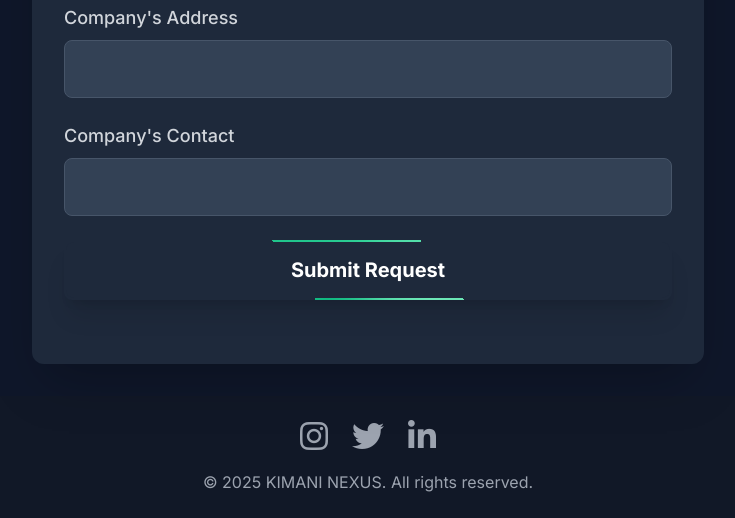
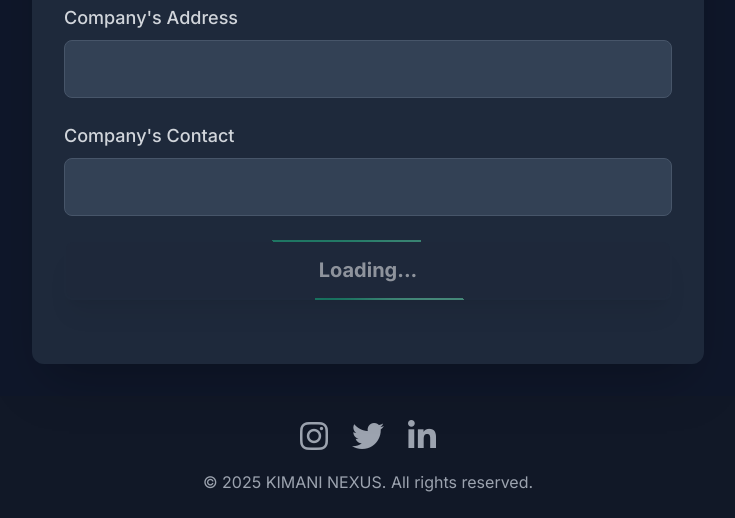
Before and after one commit to Kimani122/kimani-nexus-portfolio, a Flask app: page /request_cv in a window 1280 px wide. Shown: the part 1191-1709 px from the top of the page, without its empty margins (272-1007 px from the left). Run offline with Flask 3, Linux system fonts and the light colour scheme; some libraries are stand-ins or nearby versions.

Commit message:
Fix: Resolved InvalidCharacterError in displayMessage function and added form loading state for CV request.

```diff
--- a/templates/request_cv.html
+++ b/templates/request_cv.html
@@ -52,10 +52,10 @@
                    class="w-full p-4 rounded-lg bg-slate-700 border border-slate-600 text-white focus:outline-none focus:ring-2 focus:ring-emerald-500 transition-all duration-200">
         </div>
 
-        <button type="submit"
+        <button type="submit" id="submitButton" disabled
                 class="glowing-button w-full px-6 py-4 text-white font-bold text-xl rounded-lg shadow-xl relative transition-all duration-300
-                       hover:text-emerald-200 focus:outline-none focus:ring-2 focus:ring-offset-2 focus:ring-emerald-500">
-            Submit Request
+                       hover:text-emerald-200 focus:outline-none focus:ring-2 focus:ring-offset-2 focus:ring-emerald-500 disabled:opacity-50 disabled:cursor-not-allowed">
+            Loading...
         </button>
     </form>
 
@@ -79,6 +79,16 @@
 
     const messageBox = document.getElementById('messageBox');
     const cvRequestForm = document.getElementById('cvRequestForm');
+    const submitButton = document.getElementById('submitButton'); // Get button reference
+
+    /**
+     * Updates the submit button state once authentication is complete.
+     */
+    function setSubmitReadyState() {
+        submitButton.disabled = false;
+        submitButton.textContent = 'Submit Request';
+        submitButton.classList.remove('disabled:opacity-50', 'disabled:cursor-not-allowed');
+    }
 
     /**
      * Initializes Firebase and authenticates the user.
@@ -101,7 +111,8 @@
                 if (user) {
                     currentUserId = user.uid;
                     console.log('Firebase user authenticated:', currentUserId);
-                    // No need to display userId on UI for this app, but good for debugging
+                    // Critical: Enable button once user is authenticated
+                    setSubmitReadyState();
                 } else {
                     console.log('No user signed in. Attempting anonymous sign-in.');
                     try {
@@ -110,9 +121,13 @@
                         } else {
                             await signInAnonymously(auth);
                         }
+                        // If sign-in fails, the error handler below catches it,
+                        // but if it succeeds, onAuthStateChanged fires again with a user.
                     } catch (error) {
                         console.error('Firebase authentication failed:', error);
                         displayMessage('Authentication failed. Please try again later.', 'bg-red-500 text-white');
+                        // Keep button disabled if auth ultimately fails
+                        submitButton.textContent = 'Auth Failed';
                     }
                 }
             });
@@ -154,16 +169,19 @@
     cvRequestForm.addEventListener('submit', async (event) => {
         event.preventDefault(); // Prevent default form submission
 
-        // Optional: Implement client-side loading state on button here
-        const submitButton = event.target.querySelector('button[type="submit"]');
+        // Use the submitButton reference captured globally
         submitButton.disabled = true;
+        const originalText = submitButton.textContent;
         submitButton.textContent = 'Submitting...';
 
+        // NOTE: The check below is mostly redundant now because the button is disabled
+        // until authentication is complete, but we keep it as a safeguard.
         if (!db || !auth || !auth.currentUser) {
             displayMessage('Database not ready or user not authenticated. Please wait a moment and try again.', 'bg-red-500 text-white');
             console.error('Firestore or Auth not initialized or user not logged in.');
+            // Revert state if the safeguard fires
             submitButton.disabled = false;
-            submitButton.textContent = 'Submit Request';
+            submitButton.textContent = originalText;
             return;
         }
 
@@ -188,8 +206,6 @@
             displayMessage('Thank you for your request! Your CV will be sent to your contact email shortly.', 'bg-green-500 text-white');
             cvRequestForm.reset(); // Clear the form
 
-            // Placeholder for email notification.
-            // In a real application, this submission would trigger a backend process
             console.log('CV request submitted:', formData);
 
         } catch (error) {
@@ -197,7 +213,7 @@
             displayMessage('Failed to submit your request. Please try again.', 'bg-red-500 text-white');
         } finally {
             submitButton.disabled = false;
-            submitButton.textContent = 'Submit Request';
+            submitButton.textContent = originalText;
         }
     });
 
```
